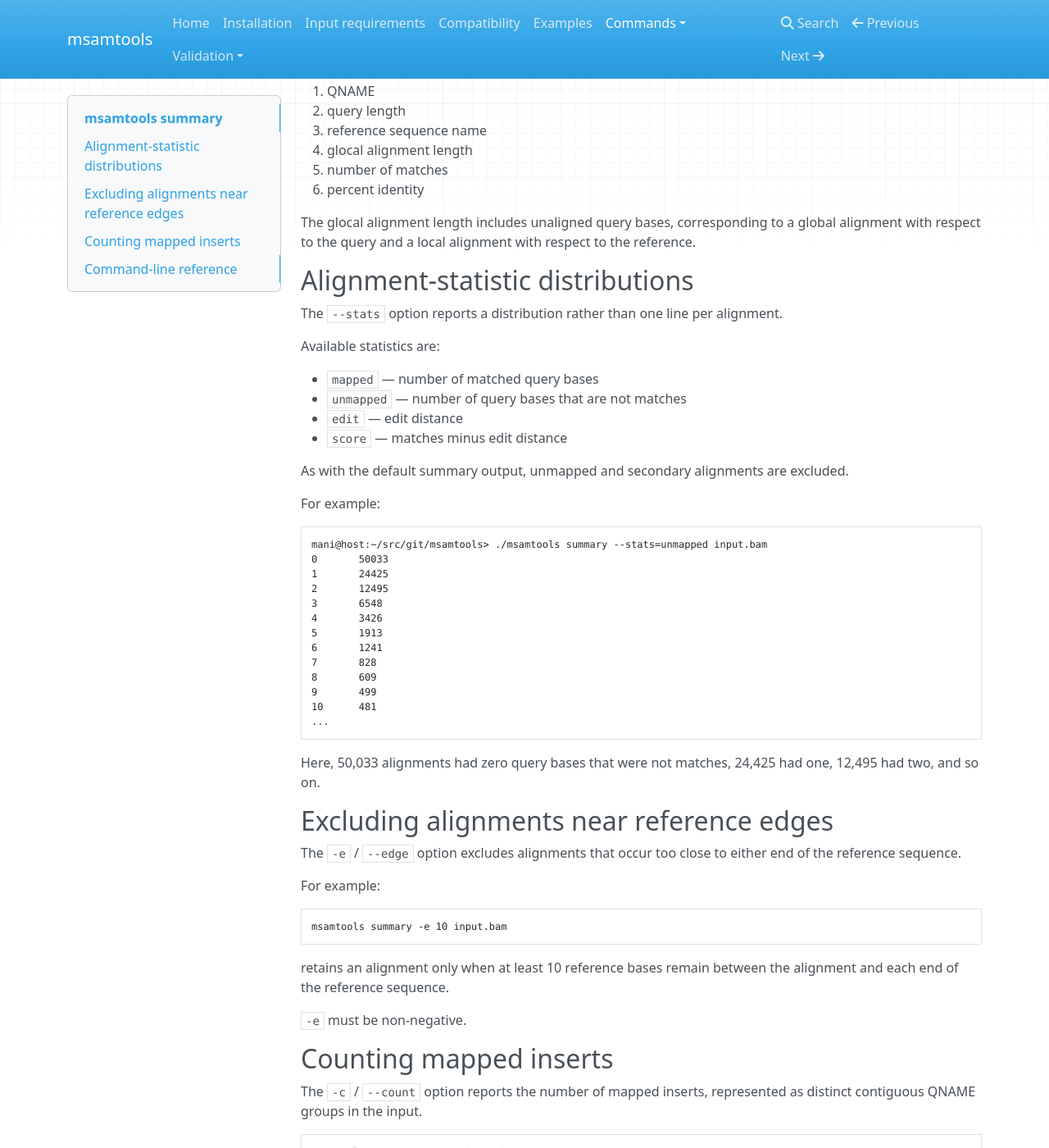
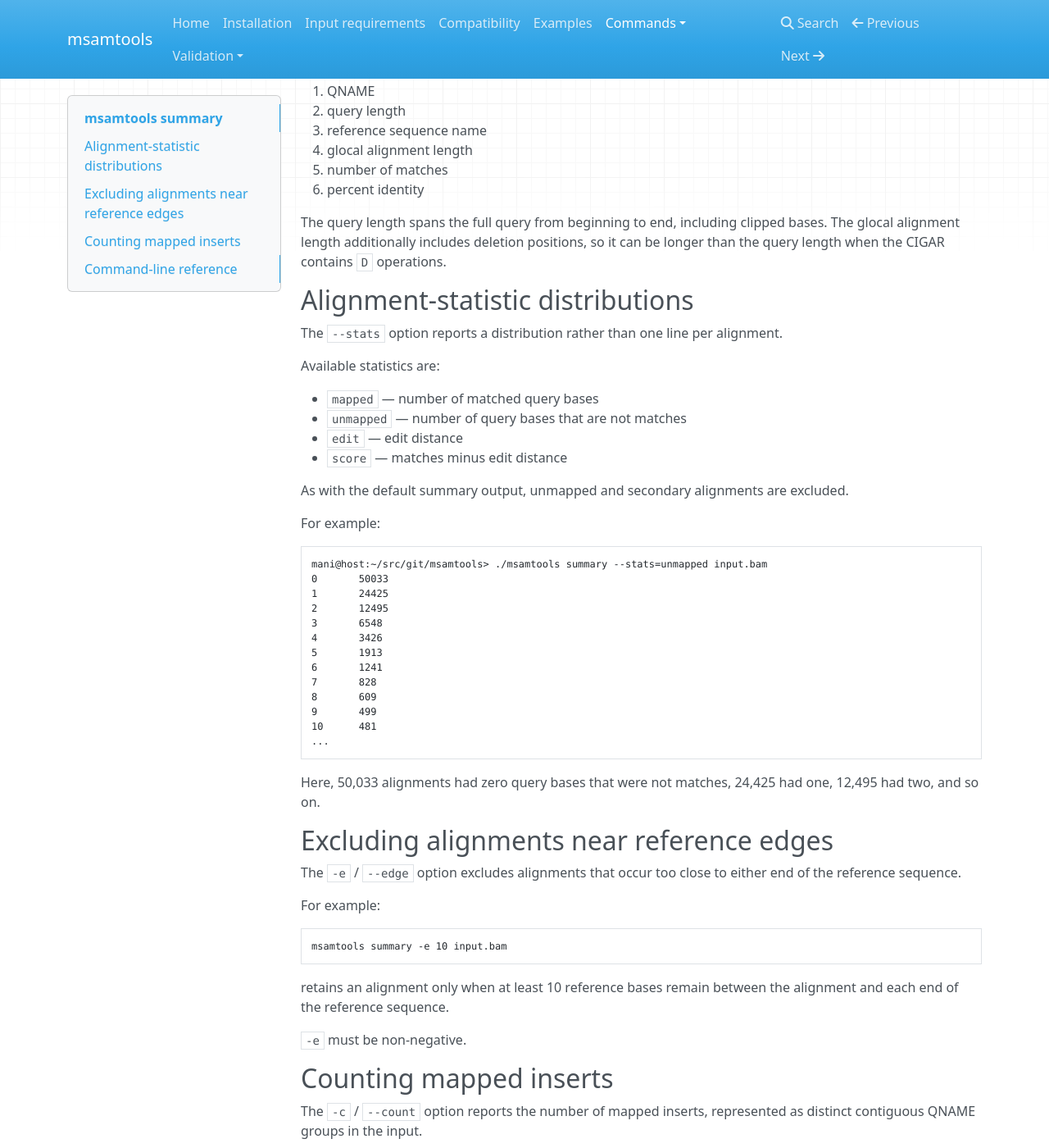
Before and after one commit to arumugamlab/msamtools, an MkDocs documentation site: the page built from docs/summary.md, in a window 1280 px wide and 1400 px high, scrolled down 523 px. Shown: the whole window at 82% size. Built offline with MkDocs 1.6.1, drawn with Linux system fonts in a browser that asks for light colours; nearby versions of some CDN libraries; some of the changed text lies outside the part shown.

Commit message:
docs: clean up summary documentation

```diff
--- a/docs/summary.md
+++ b/docs/summary.md
@@ -32,9 +32,9 @@ The six fields are:
 5. number of matches
 6. percent identity
 
-The glocal alignment length includes unaligned query bases, corresponding to a
-global alignment with respect to the query and a local alignment with respect
-to the reference.
+The query length spans the full query from beginning to end, including clipped
+bases. The glocal alignment length additionally includes deletion positions, so
+it can be longer than the query length when the CIGAR contains `D` operations.
 
 ## Alignment-statistic distributions
 
@@ -98,9 +98,8 @@ msamtools summary --count input.bam
 
 Unmapped records are not counted.
 
-Because counting is based on QNAME groups, records belonging to the same QNAME
-must occur contiguously in the input. QNAME-sorted input is therefore the
-appropriate input organization when using `--count`.
+`--count` requires contiguous QNAME grouping. See
+[Input requirements](input-requirements.md#qname-grouping) for details.
 
 `--count` cannot be combined with either `--stats` or `-e`.
 
```
